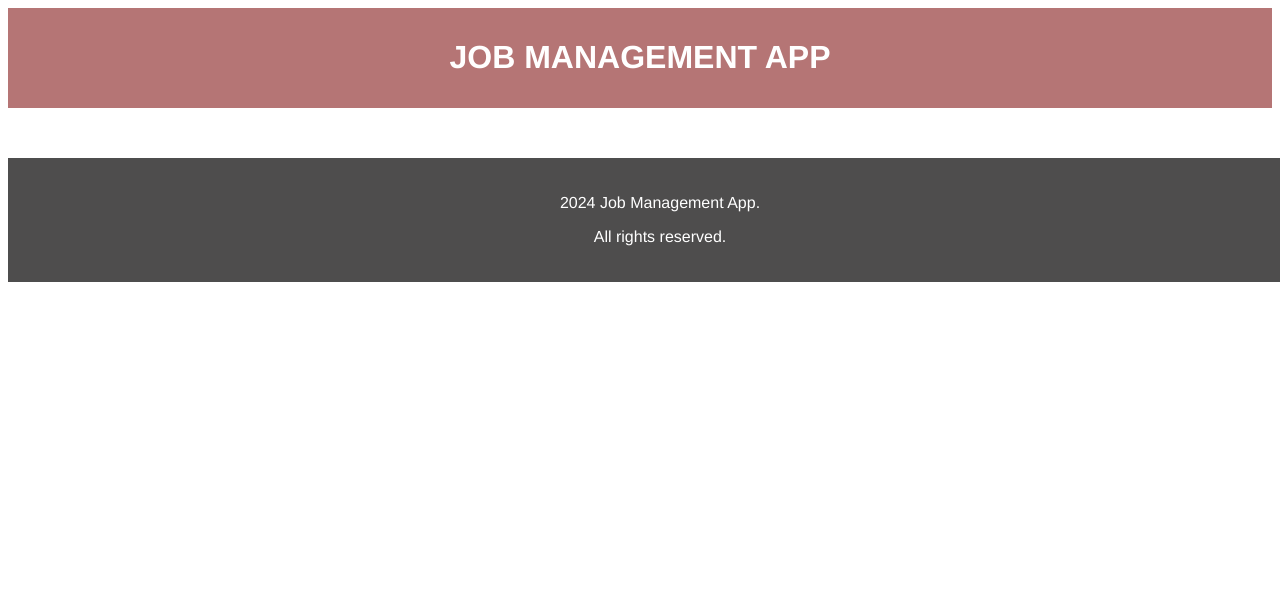
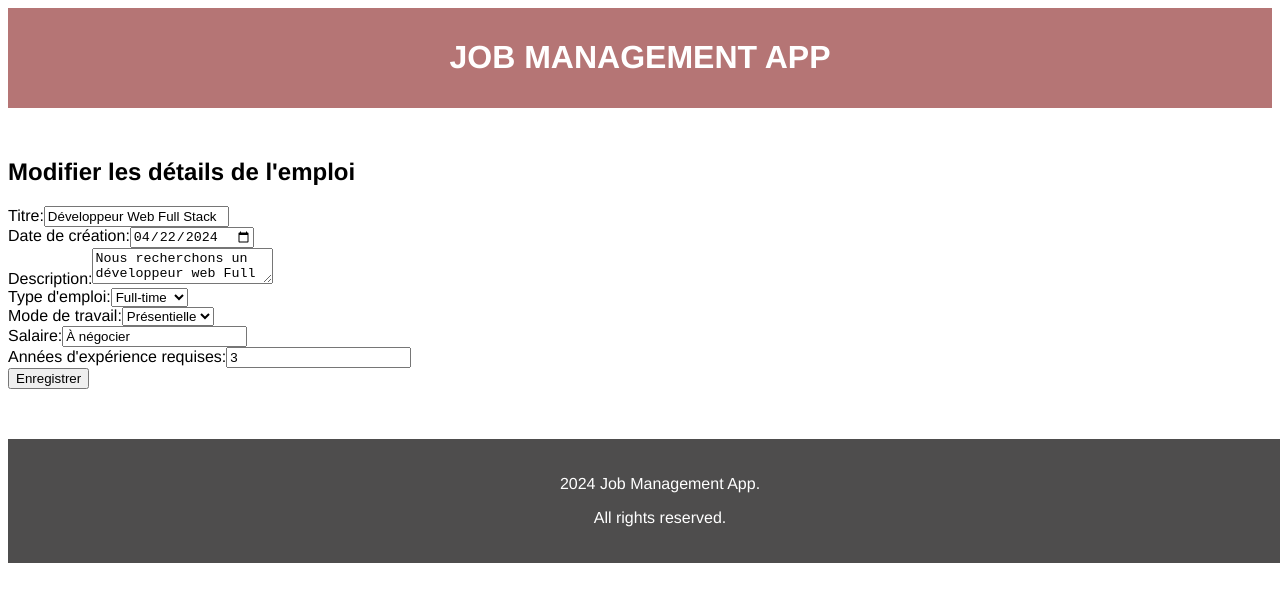
Before and after one commit to malakkbl/Job-Management-App, a Vue app: page /job/1/edit-job in a window 1280 px wide. Shown: the top 602 px of the page. Built offline with nearby package versions, Linux system fonts and the light colour scheme.

Commit message:
edit job done , with -enregistrer- go back to the detail page ! but still the back and forth is kinda messed up

```diff
--- a/src/components/EditJob.vue
+++ b/src/components/EditJob.vue
@@ -1,13 +1,71 @@
 <template>
     <div>
+      <h2>Modifier les détails de l'emploi</h2>
+      <form @submit.prevent="saveChanges">
+        <div>
+          <label for="titre">Titre:</label>
+          <input type="text" id="titre" v-model="editedJob.titre" required>
+        </div>
+        <div>
+          <label for="date_creation">Date de création:</label>
+          <input type="date" id="date_creation" v-model="editedJob.date_creation" required>
+        </div>
+        <div>
+          <label for="description">Description:</label>
+          <textarea id="description" v-model="editedJob.description" required></textarea>
+        </div>
+        <div>
+          <label for="type_emploi">Type d'emploi:</label>
+          <select id="type_emploi" v-model="editedJob.type_emploi" required>
+            <option value="Full-time">Full-time</option>
+            <option value="Part-time">Part-time</option>
+          </select>
+        </div>
+        <div>
+          <label for="mode_travail">Mode de travail:</label>
+          <select id="mode_travail" v-model="editedJob.mode_travail" required>
+            <option value="Présentielle">Présentielle</option>
+            <option value="À distance">À distance</option>
+          </select>
+        </div>
+        <div>
+          <label for="salaire">Salaire:</label>
+          <input type="text" id="salaire" v-model="editedJob.salaire" required>
+        </div>
+        <div>
+          <label for="annees_experience_requises">Années d'expérience requises:</label>
+          <input type="number" id="annees_experience_requises" v-model="editedJob.annees_experience_requises" required>
+        </div>
 
+        <button type="submit">Enregistrer</button>
+      </form>
     </div>
-</template>
+  </template>
 
-<script setup>
+  <script>
+  import jsonData from "@/assets/TP-Jobs-app.json";
 
-</script>
+  export default {
+    name: "EditJob",
+    data() {
+      return {
+        editedJob: null,
+      };
+    },
+    created() {
+      const jobId = this.$route.params.id;
+      this.editedJob = jsonData.find((job) => job.id.toString() === jobId);
+    },
+    methods: {
+      saveChanges() {
+        const index = jsonData.findIndex((job) => job.id.toString() === this.editedJob.id);
+        if (index !== -1) {
+          jsonData[index] = { ...this.editedJob };
+        }
+        this.$router.push({ name: "jobDetail", params: { id: this.editedJob.id } });
+      },
+    },
+  };
+  </script>
 
-<style lang="scss" scoped>
-
-</style>
+  <style></style>
--- a/src/components/HomePages/JobDetail.vue
+++ b/src/components/HomePages/JobDetail.vue
@@ -9,9 +9,7 @@
         <p>Mode de travail: {{ job.mode_travail }}</p>
         <p>Salaire: {{ job.salaire }}</p>
         <p>Années d'expérience requise: {{ job.annees_experience_requises }}</p>
-      </div>
-      <div v-else>
-        <p>Job not found.</p>
+        <router-link :to="{ name: 'EditJob', params: { id: job.id } }">Modifier</router-link>
       </div>
     </div>
   </template>
--- a/src/router/index.js
+++ b/src/router/index.js
@@ -17,7 +17,7 @@ const routes = [
     component: AddJob
   },
   {
-    path: '/edit-job',
+    path: '/job/:id/edit-job',
     name: 'EditJob',
     component: EditJob
   },
```
